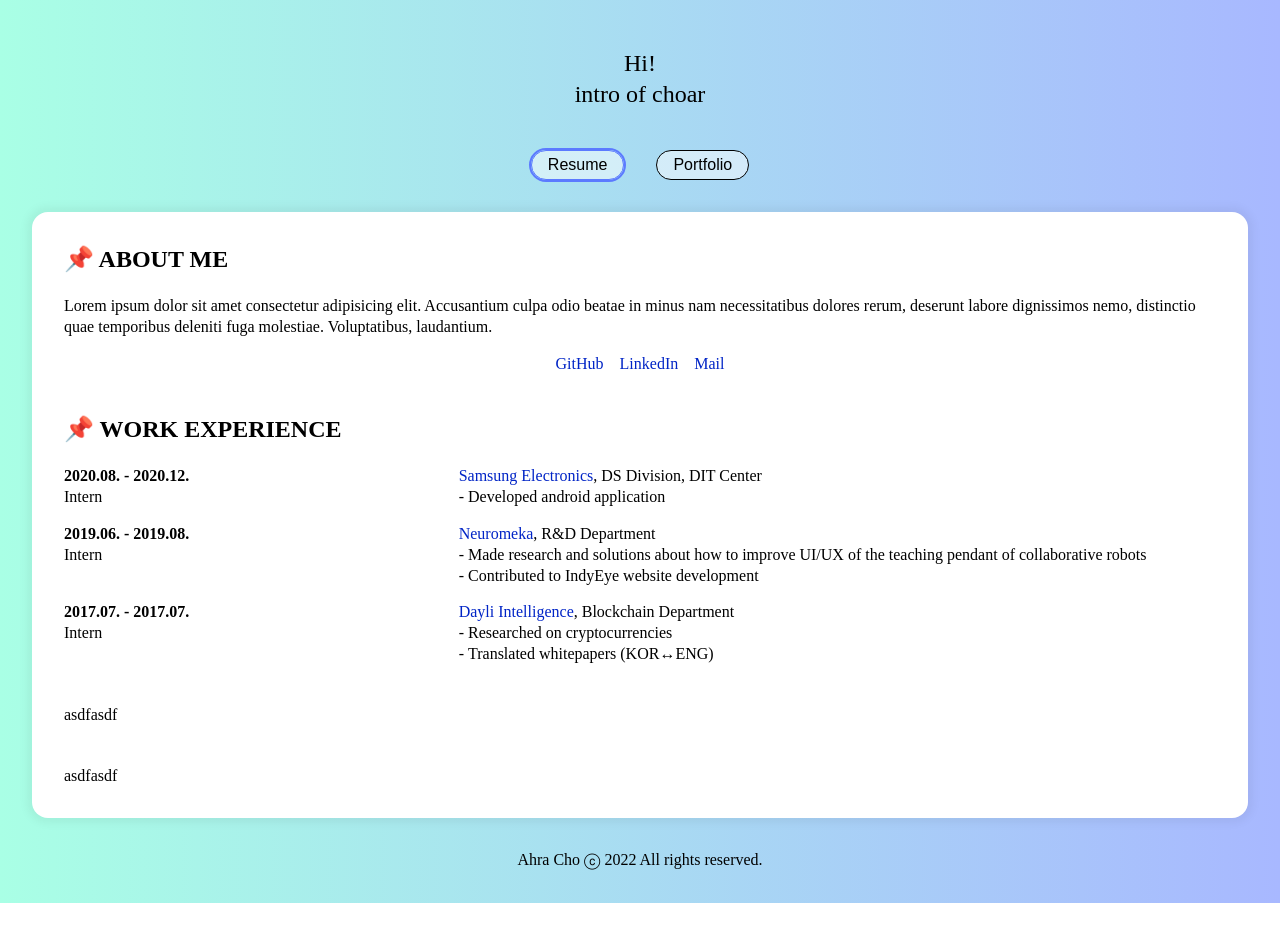
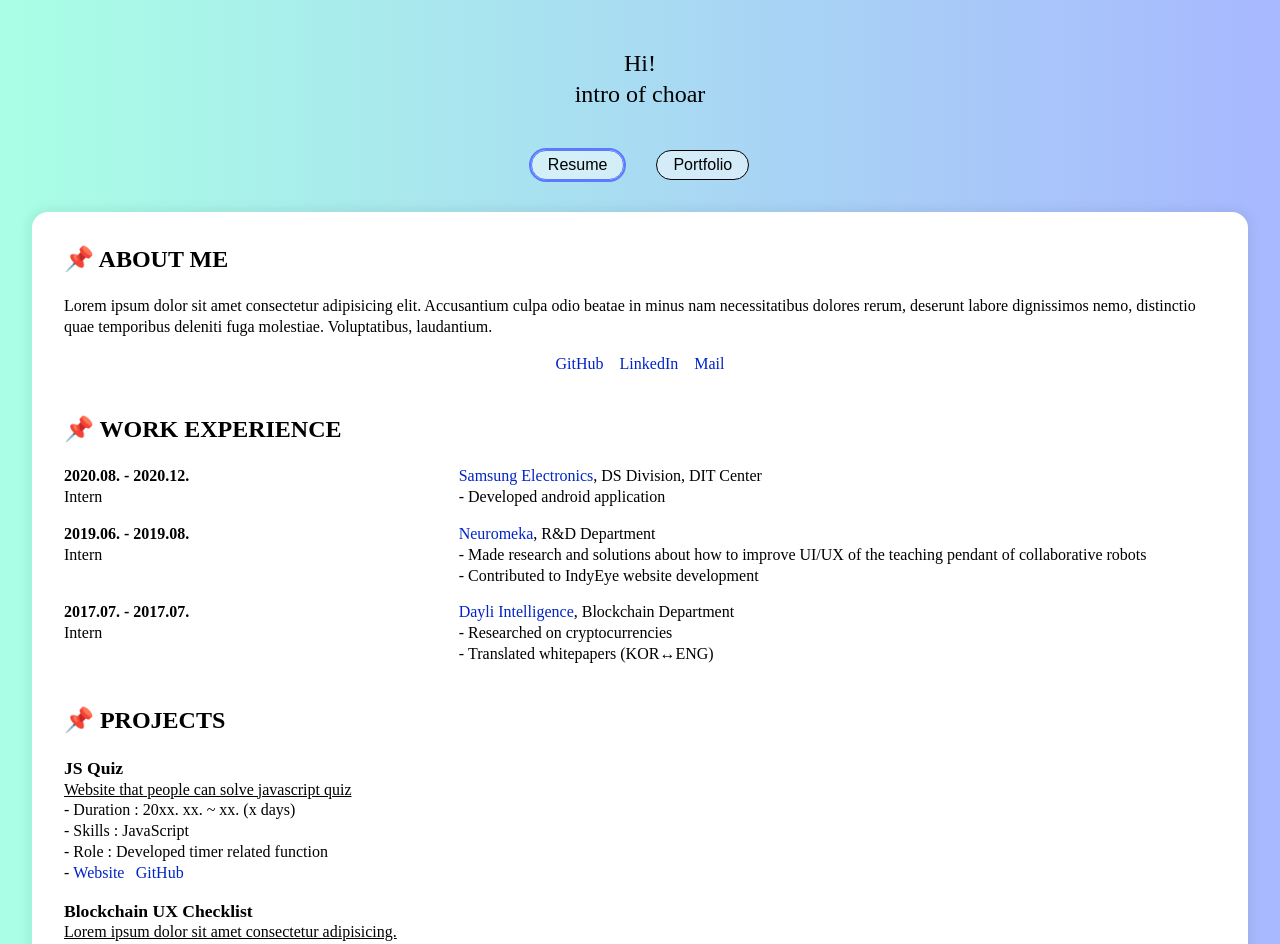
Before and after one commit to choar816/intro-choar, a React app: page / in a window 1280 px wide. Shown: the top 944 px of the page. Before the commit the page ends 903 px from the top, so only its background shows below. Built offline with nearby package versions, Linux system fonts and the light colour scheme; the HTML template or start-up script is replaced by a standard one.

Commit message:
Add: projects section

```diff
--- a/src/components/Resume.jsx
+++ b/src/components/Resume.jsx
@@ -40,14 +40,43 @@ const workList = [
   },
 ];
 
+const projectList = [
+  {
+    title: 'JS Quiz',
+    summary: 'Website that people can solve javascript quiz',
+    description: [
+      'Duration : 20xx. xx. ~ xx. (x days)',
+      'Skills : JavaScript',
+      'Role : Developed timer related function',
+    ],
+    link: [
+      { type: 'Website', to: 'https://jsquizzz.netlify.app/' },
+      { type: 'GitHub', to: 'https://github.com/useon/js-quiz' },
+    ],
+  },
+  {
+    title: 'Blockchain UX Checklist',
+    summary: 'Lorem ipsum dolor sit amet consectetur adipisicing.',
+    description: [
+      'Duration : 20xx. xx. ~ xx. (x days)',
+      'Skills : JavaScript',
+      'Role : Developed timer related function',
+    ],
+    link: [
+      { type: 'Website', to: 'https://jsquizzz.netlify.app/' },
+      { type: 'GitHub', to: 'https://github.com/useon/js-quiz' },
+    ],
+  },
+];
+
 const Section = styled.section`
   overflow: hidden;
 
   a {
-    color: #0024C6;
-    transition: all .5s;
+    color: #0024c6;
+    transition: all 0.5s;
     &:hover {
-      color: #738DFF;
+      color: #738dff;
       text-decoration: underline;
     }
   }
@@ -67,8 +96,7 @@ const Section = styled.section`
     }
   }
 
-  .list-work,
-  .list-project {
+  .list-work {
     & > li {
       display: flex;
       gap: 1rem;
@@ -79,13 +107,30 @@ const Section = styled.section`
     .text-dept {
       display: inline;
     }
+    .part-first {
+      flex: 1;
+    }
+    .part-second {
+      flex: 2;
+    }
   }
 
-  .part-first {
-    flex: 1;
-  }
-  .part-second {
-    flex: 2;
+  .list-project {
+    & > li + li {
+      margin-top: 1rem;
+    }
+    .part-desc {
+      list-style: '- ' inside;
+    }
+    h3 {
+      font-size: 1.1rem;
+    }
+    p {
+      text-decoration: underline;
+    }
+    a + a {
+      margin-left: .7rem;
+    }
   }
 
   h2 {
@@ -145,7 +190,27 @@ function Resume() {
           ))}
         </ul>
       </Section>
-      <Section>asdfasdf</Section>
+      <Section>
+        <h2>📌 PROJECTS</h2>
+        <ul className="list-project">
+          {projectList.map((proj) => (
+            <li>
+              <h3>{proj.title}</h3>
+              <p>{proj.summary}</p>
+              <ul className="part-desc">
+                {proj.description.map((val) => (
+                  <li>{val}</li>
+                ))}
+                <li>
+                  {proj.link.map((val) => (
+                    <a href={val.to}>{val.type}</a>
+                  ))}
+                </li>
+              </ul>
+            </li>
+          ))}
+        </ul>
+      </Section>
       <Section>asdfasdf</Section>
     </>
   );
```
